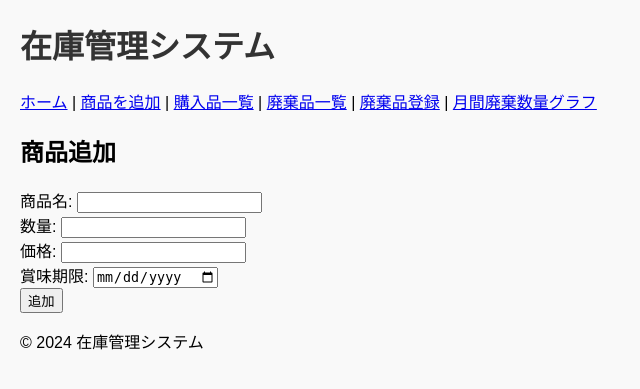
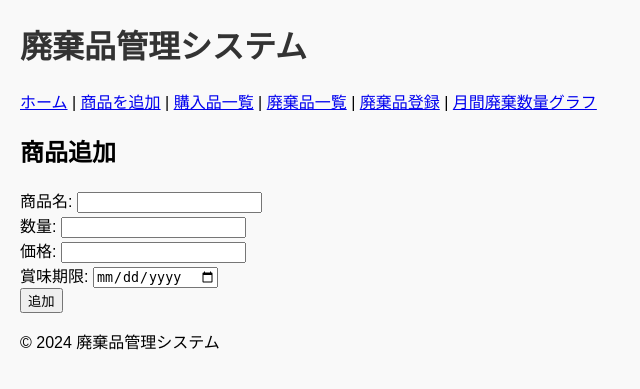
Before and after one commit to ceo7378/food-test73, a Flask app: page /add_item in a window 1280 px wide. Shown: the top 389 px of the page, without its empty margins (0-640 px from the left). Run offline with Flask 3, Linux system fonts and the light colour scheme.

Commit message:
名前を廃棄品へ変更

```diff
--- a/templates/base.html
+++ b/templates/base.html
@@ -2,13 +2,13 @@
 <html lang="ja">
 <head>
     <meta charset="UTF-8">
-    <title>{% block title %}在庫管理システム{% endblock %}</title>
+    <title>{% block title %}廃棄品管理システム{% endblock %}</title>
     <link rel="stylesheet" href="{{ url_for('static', filename='style.css') }}">
 </head>
 <body>
     <!-- 共通ヘッダー -->
     <header>
-        <h1>在庫管理システム</h1>
+        <h1>廃棄品管理システム</h1>
         <nav>
             <a href="/">ホーム</a> |
             <a href="/add_item">商品を追加</a> |
@@ -25,6 +25,6 @@
     </div>
     <!-- 共通フッター -->
     <footer>
-        <p>&copy; 2024 在庫管理システム</p>
+        <p>&copy; 2024 廃棄品管理システム</p>
     </footer>
 </body>
--- a/templates/index.html
+++ b/templates/index.html
@@ -2,11 +2,11 @@
 <html lang="ja">
 <head>
     <meta charset="UTF-8">
-    <title>在庫管理ホーム</title>
+    <title>廃棄品管理ホーム</title>
     <link rel="stylesheet" href="/static/style.css">
 </head>
 <body>
-    <h1>在庫管理システム</h1>
+    <h1>廃棄品管理システム</h1>
     <nav>
         <a href="/add_item">商品を追加</a> |
         <a href="/items">購入品一覧</a> |
```
Also changed, not shown: food_stock07.db.
